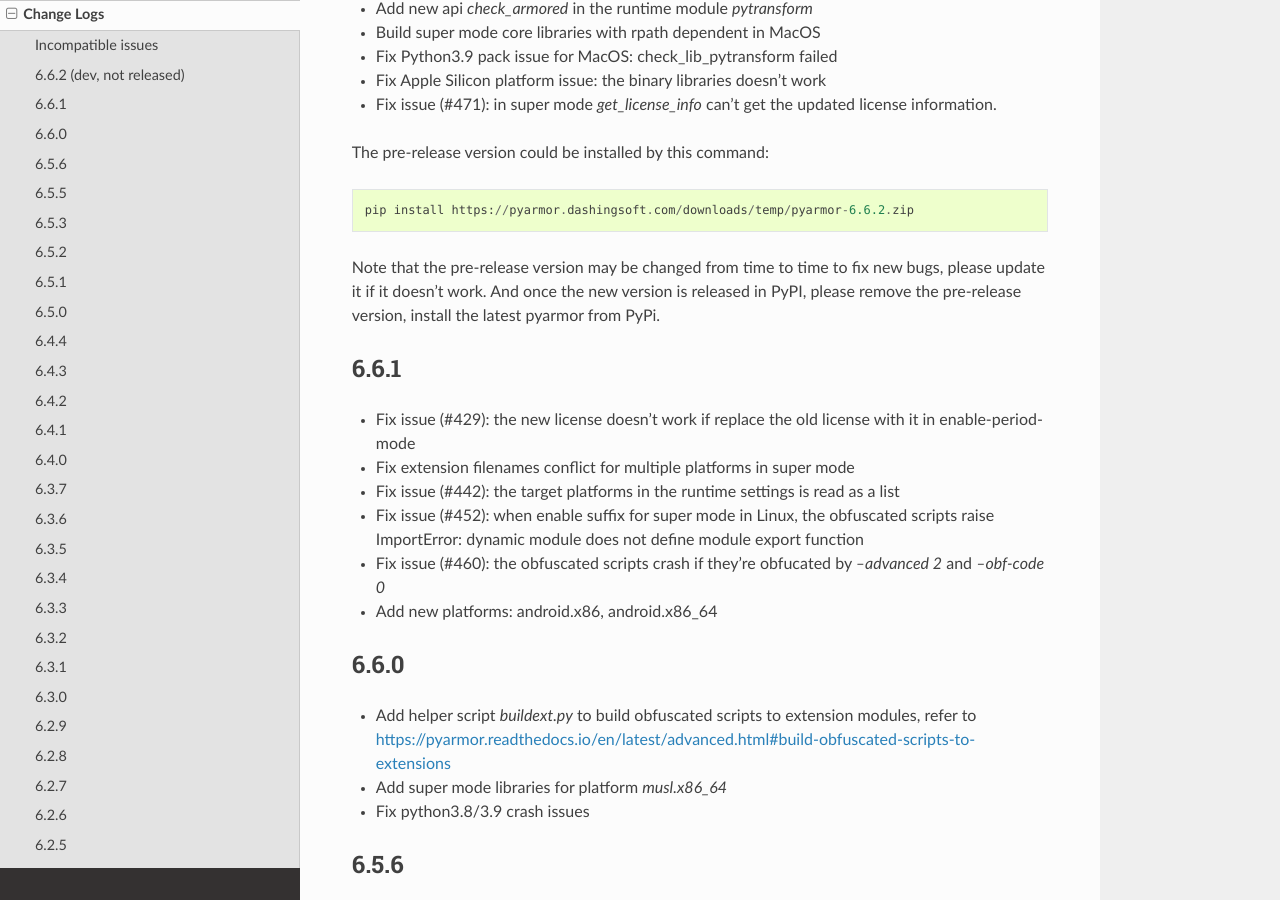
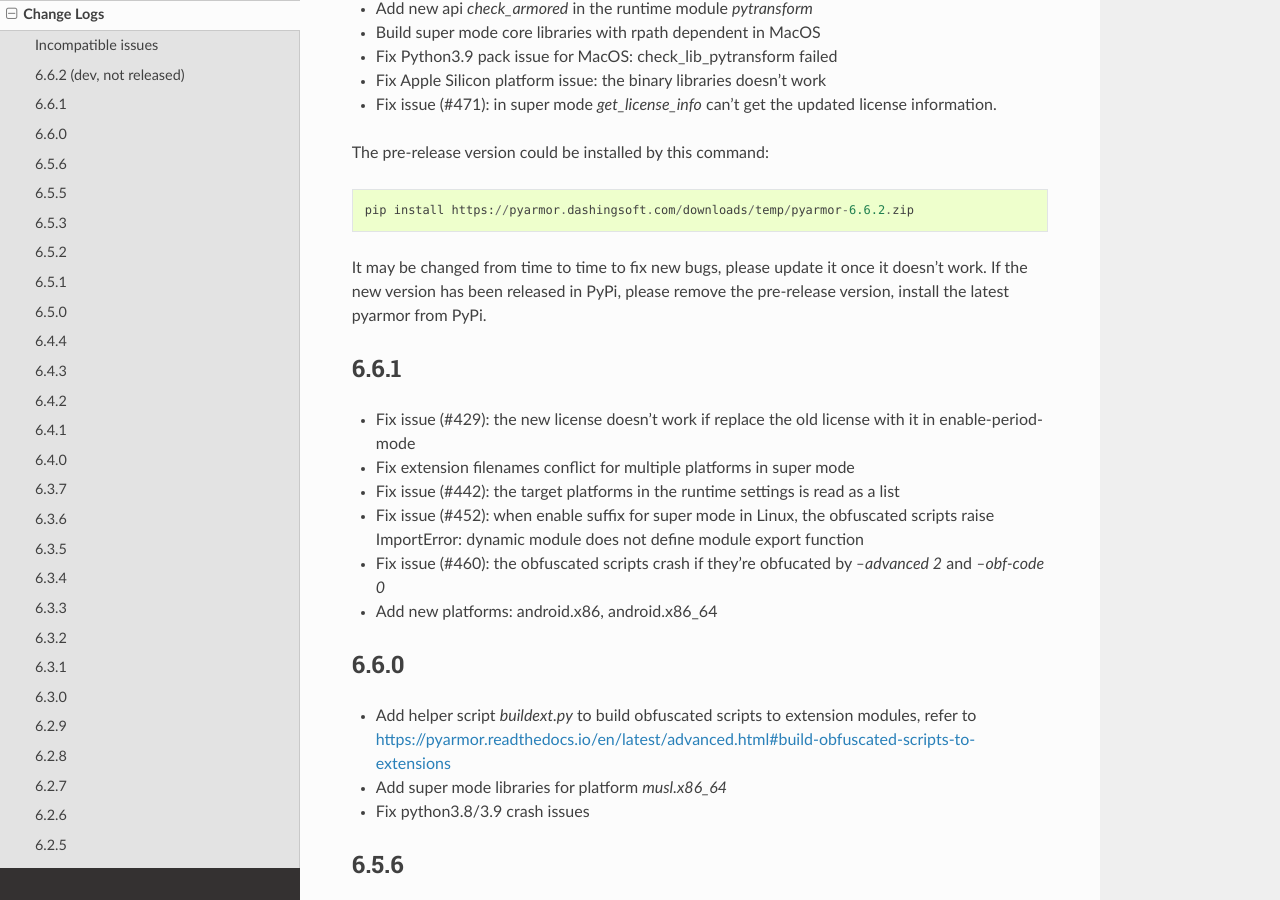
Before and after one commit to dashingsoft/pyarmor, a Sphinx documentation site: the page built from docs/change-logs.rst, in a window 1280 px wide and 900 px high, scrolled down 865 px. Built offline with Sphinx 7.4.7 and the Read the Docs theme 2.0.0, drawn with Linux system fonts in a browser that asks for light colours.

Commit message:
Refine doc

```diff
--- a/docs/change-logs.rst
+++ b/docs/change-logs.rst
@@ -46,10 +46,9 @@
 
   pip install https://pyarmor.dashingsoft.com/downloads/temp/pyarmor-6.6.2.zip
 
-Note that the pre-release version may be changed from time to time to fix new
-bugs, please update it if it doesn't work. And once the new version is released
-in PyPI, please remove the pre-release version, install the latest pyarmor from
-PyPi.
+It may be changed from time to time to fix new bugs, please update it once it
+doesn't work. If the new version has been released in PyPi, please remove the
+pre-release version, install the latest pyarmor from PyPi.
 
 6.6.1
 -----
```
